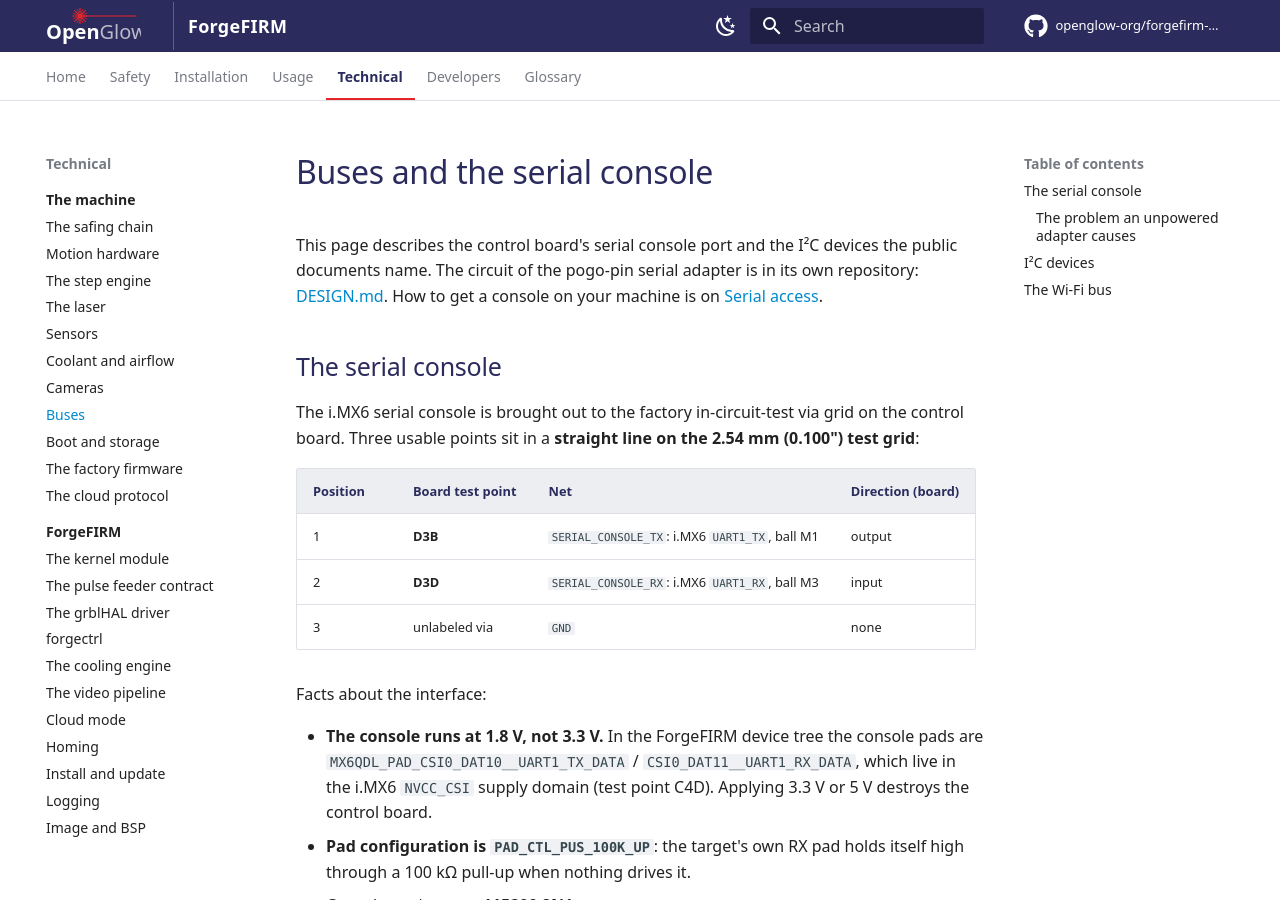
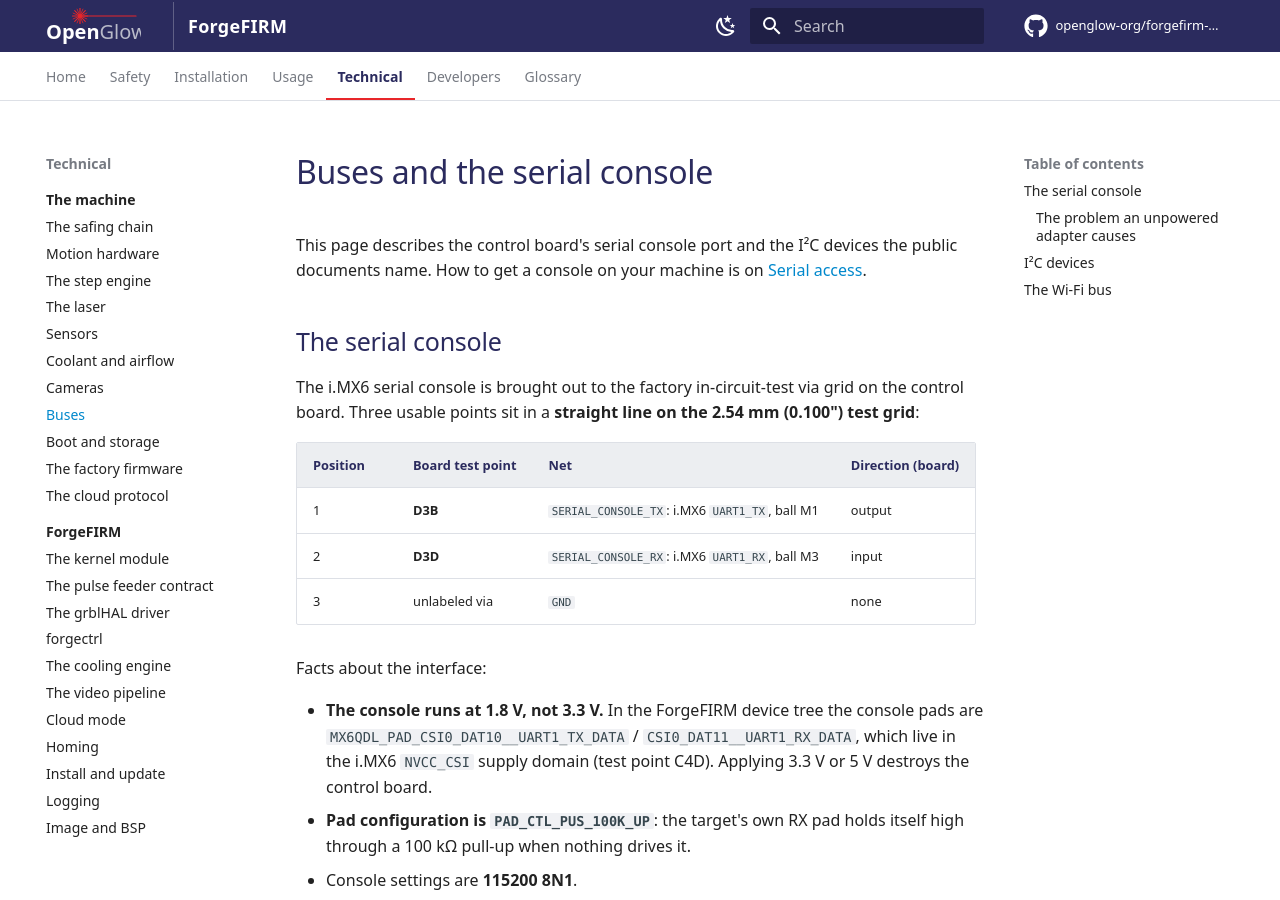
Before and after one commit to openglow-org/forgefirm-docs, an MkDocs documentation site: the page built from docs/technical/machine/buses.md, in a window 1280 px wide and 900 px high. Built offline with MkDocs 1.6.1 and Material for MkDocs 9.7.7, drawn with Linux system fonts in a browser that asks for light colours; comment, search, counter and statistics services are not loaded.

Commit message:
Update buses

```diff
--- a/docs/technical/machine/buses.md
+++ b/docs/technical/machine/buses.md
@@ -5,9 +5,7 @@
 # Buses and the serial console
 
 This page describes the control board's serial console port and the I²C
-devices the public documents name. The circuit of the pogo-pin serial adapter
-is in its own repository:
-[DESIGN.md](https://github.com/openglow-org/openglow-serial-adapter/blob/main/DESIGN.md).
+devices the public documents name.
 How to get a console on your machine is on
 [Serial access](../../install/serial-access.md).
 
```
